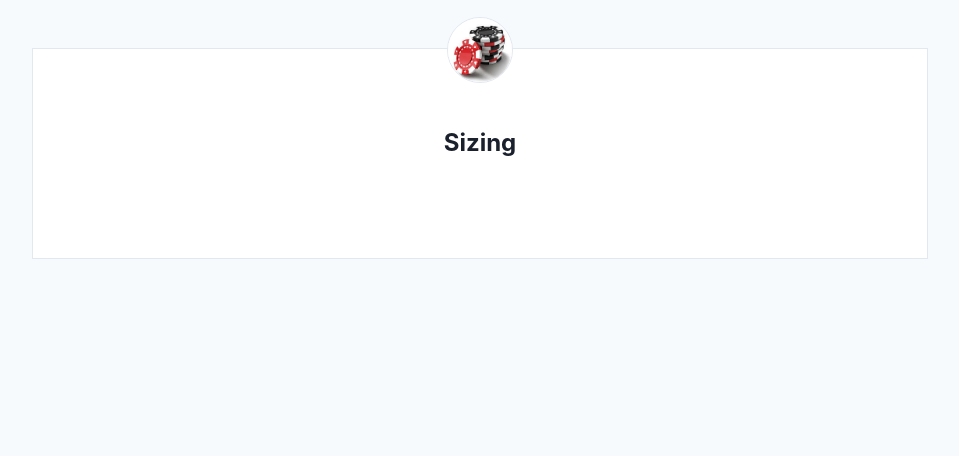
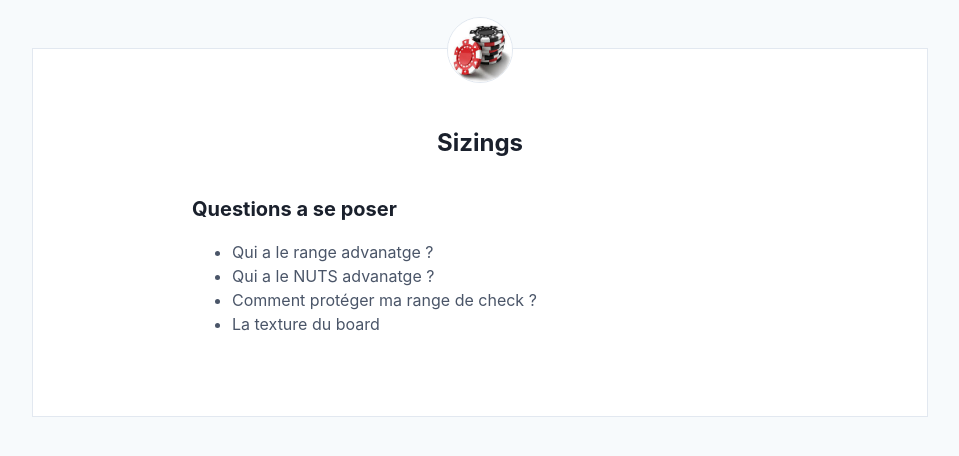
Before and after one commit to greglejeune/blog, a Jekyll site: the page built from _posts/2020-03-08-sizing.md, in a window 1280 px wide. Shown: the top 456 px of the page, without its empty margins (160-1119 px from the left). Built offline with Jekyll 4.4.1, drawn with Linux system fonts in a browser that asks for light colours.

Commit message:
Update 2020-03-08-sizing.md

```diff
--- a/_posts/2020-03-08-sizing.md
+++ b/_posts/2020-03-08-sizing.md
@@ -1,10 +1,16 @@
 ---
 layout: article
-title: Sizing
+title: Sizings
 img: sizing.jpeg
 categories: poker
 ---
 
 <div class="body">
-
+  <h2>Questions a se poser</h2>
+  <ul>
+    <li>Qui a le range advanatge ?</li>
+    <li>Qui a le NUTS advanatge ?</li>
+    <li>Comment protéger ma range de check ?</li>
+    <li>La texture du board</li>
+  </ul>
 </div>
```
